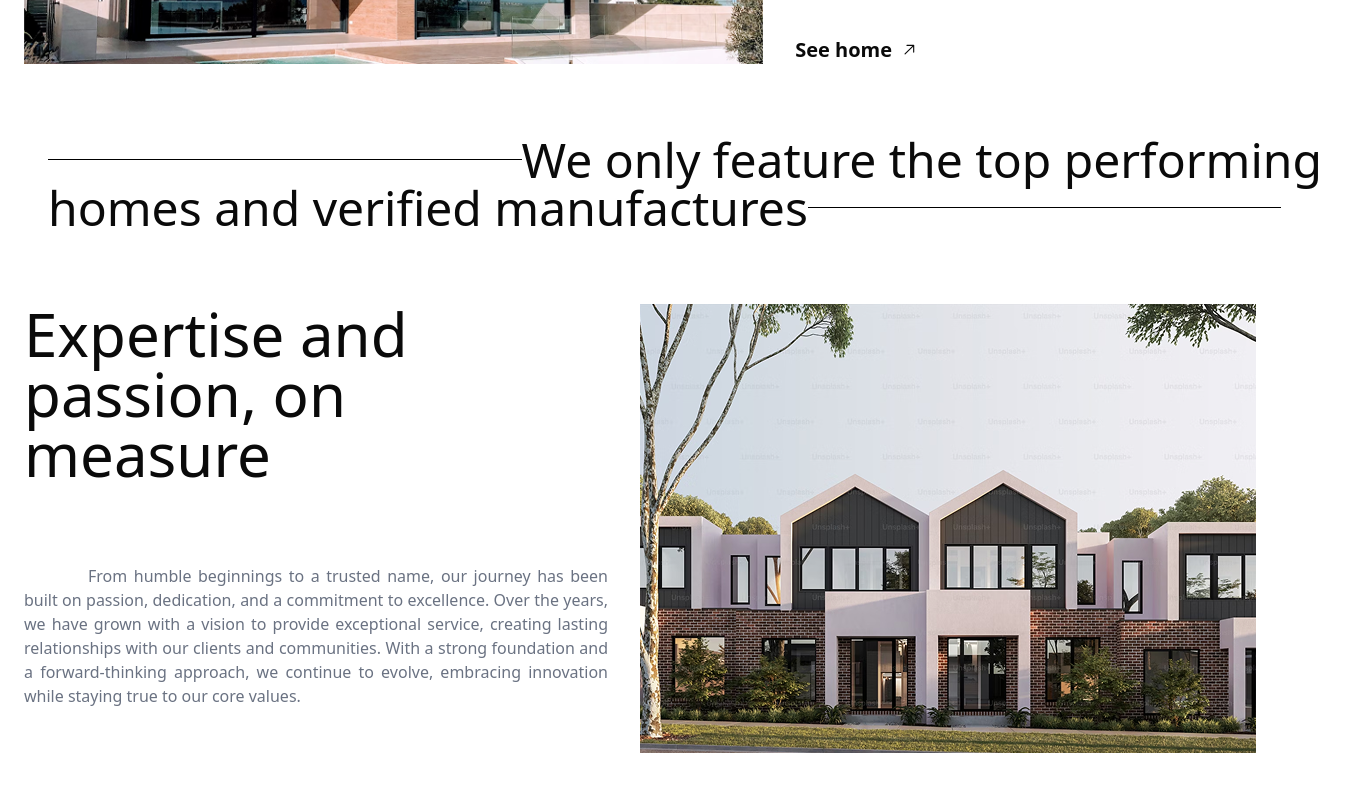
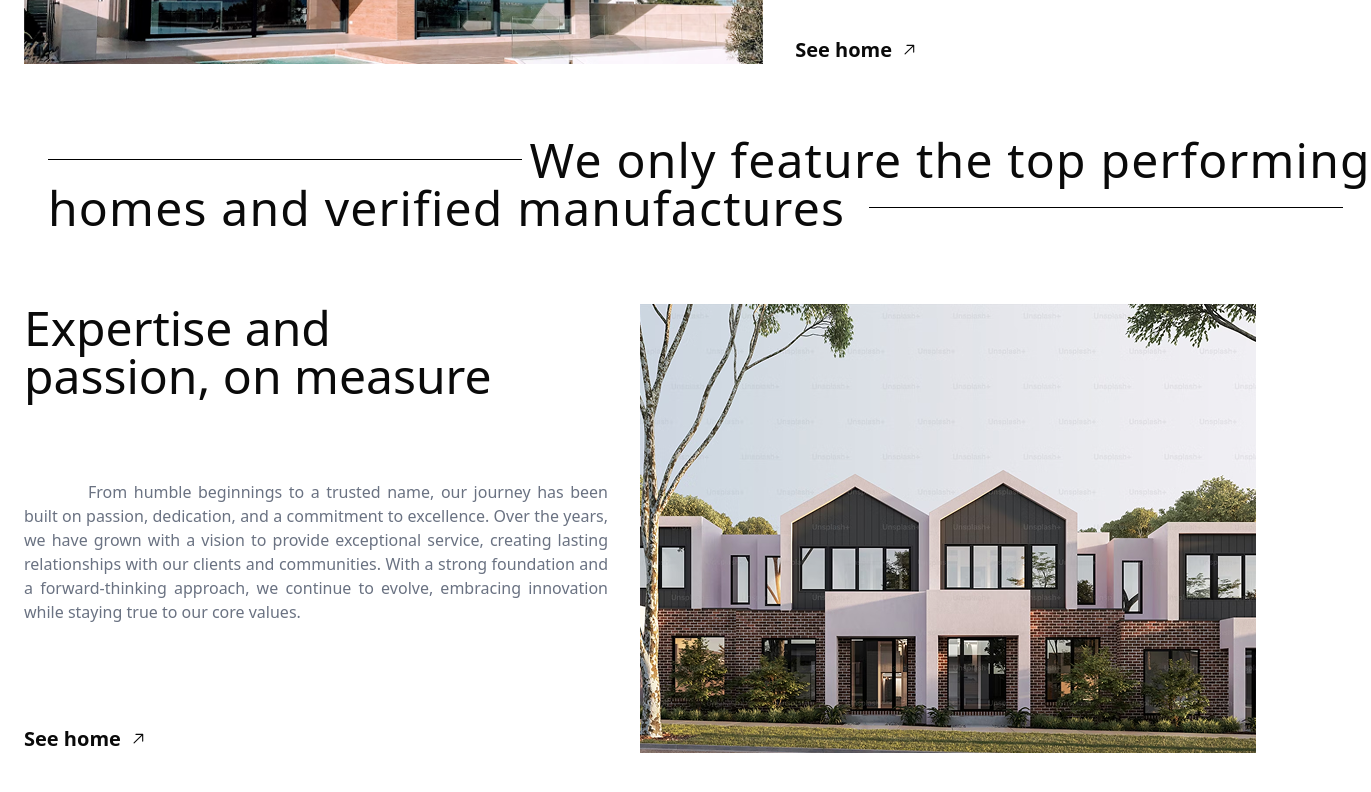
Before and after one commit to Kaveeshala/LandingPage, a Next.js app: page / in a window 1280 px wide. Shown: the part 2220-3012 px from the top of the page, 1371 px wide, since content can reach past the window. Built offline with nearby package versions, Linux system fonts and the light colour scheme.

Commit message:
make changes in page and goal section

```diff
--- a/src/app/components/Goal.jsx
+++ b/src/app/components/Goal.jsx
@@ -10,7 +10,7 @@ export default function HomeDescription() {
         <CardContent className="flex gap-8">
           {/* Left side: Text content (larger column) */}
           <div className="flex flex-col gap-20 w-3/5"> {/* Increased width to 60% */}
-            <h1 className="text-6xl">
+            <h1 className="text-5xl">
               Expertise and<br /> passion, on measure
             </h1>
 
--- a/src/app/page.js
+++ b/src/app/page.js
@@ -21,17 +21,16 @@ export default function Home() {
 
       <div className="max-w-7xl mx-auto p-12">
          <div className="flex flex-col w-full">
-            <div className="flex items-center w-2/5">
+            <div className="flex items-center w-2/5 gap-2">
                 <Separator className="flex-grow h-[2px] bg-black" />
-                <h1 className="whitespace-nowrap text-5xl">We only feature the top performing</h1>
+                <h1 className="whitespace-nowrap tracking-wide text-5xl">We only feature the top performing</h1>
            </div>
           </div>
 
           <div className="flex flex-col gap-2 w-full">
-            <div className="flex items-center w-2/5">
-            <h1 className="whitespace-nowrap text-5xl">homes and verified manufactures </h1>
+            <div className="flex items-center w-2/5 gap-6">
+            <h1 className="whitespace-nowrap tracking-wide text-5xl">homes and verified manufactures </h1>
                 <Separator className="flex-grow h-[2px] bg-black" />
-
            </div>
           </div>
       </div>
```
